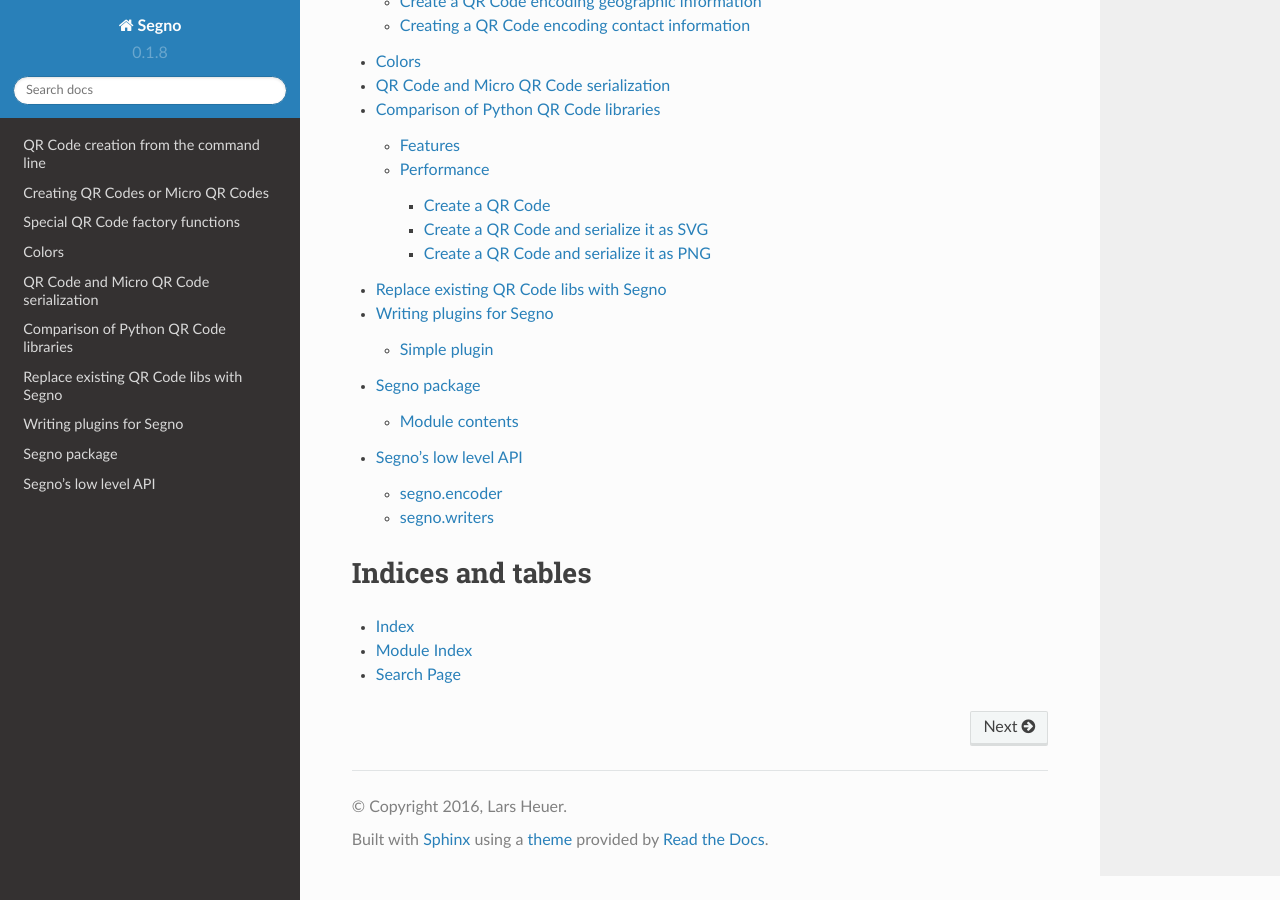
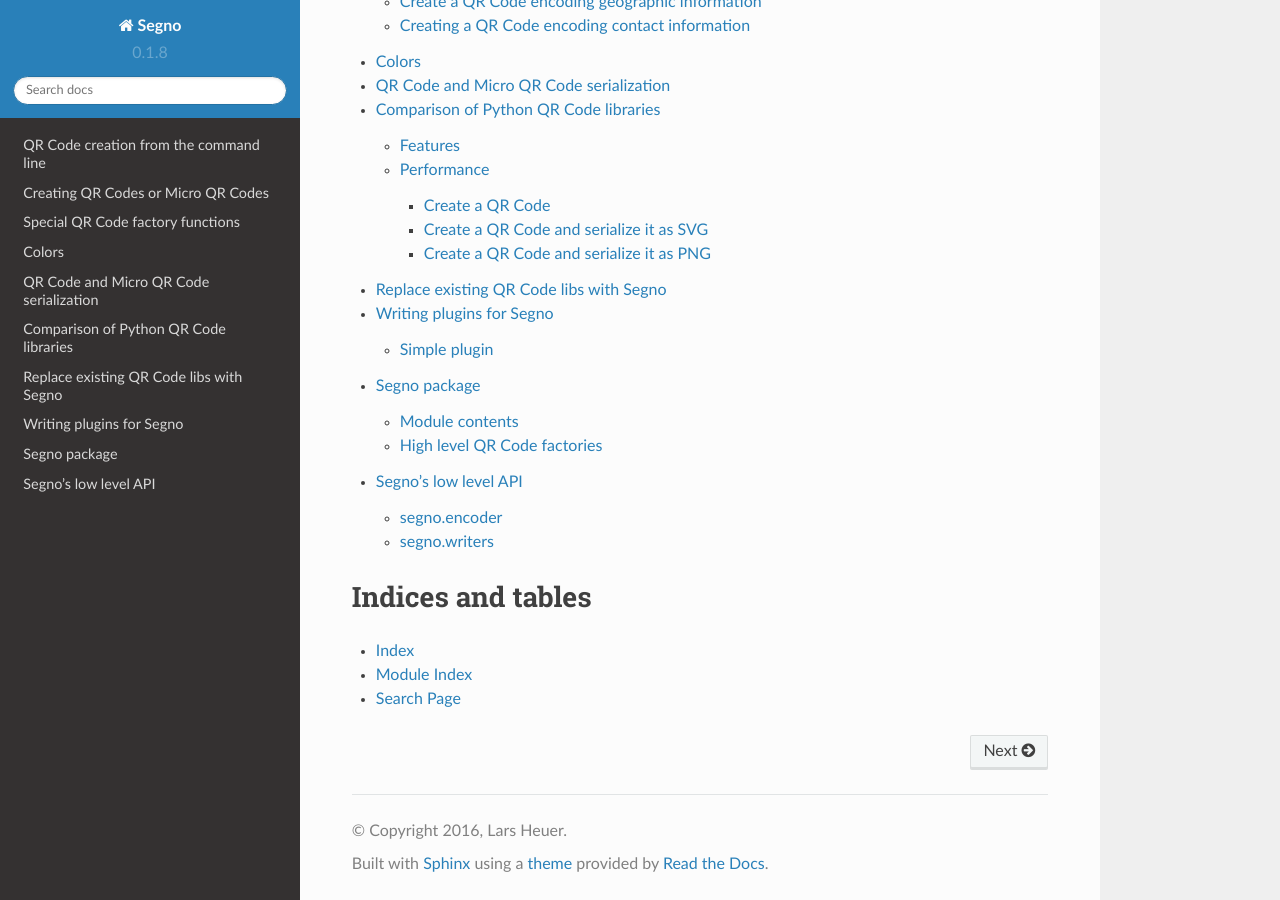
Before and after one commit to heuer/segno, a Sphinx documentation site: the page built from docs/index.rst, in a window 1280 px wide and 900 px high, scrolled down 736 px. Built offline with Sphinx 7.4.7 and the Read the Docs theme 2.0.0, drawn with Linux system fonts in a browser that asks for light colours; the version number is read from the project's files by our own code.

```diff
--- a/docs/api.rst
+++ b/docs/api.rst
@@ -6,3 +6,10 @@ Module contents
 
 .. automodule:: segno
     :members:
+
+
+High level QR Code factories
+----------------------------
+
+.. automodule:: segno.helpers
+    :members:
--- a/docs/comparison-qrcode-libs.rst
+++ b/docs/comparison-qrcode-libs.rst
@@ -8,7 +8,7 @@ Features
 Description                                     `qrcode`_             `PyQRCode`_            `qrcodegen`_          `Segno`_
 ============================================    ==================    ===================    ==================    ========
 Library license                                 `BSD`_                  `BSD`_               `MIT`_                `BSD`_
-Library version                                 5.3                   1.2.1                  1.0.0                 0.1.7
+Library version                                 5.3                   1.2.1                  1.0.0                 0.1.8
 Mode Numeric                                    Yes                   Yes                    Yes                   Yes
 Mode Alphanumeric                               Yes                   Yes                    Yes                   Yes
 Mode Byte                                       Yes                   Yes                    Yes                   Yes
```
